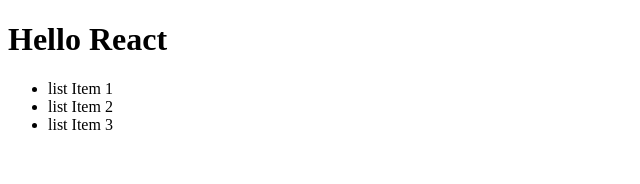
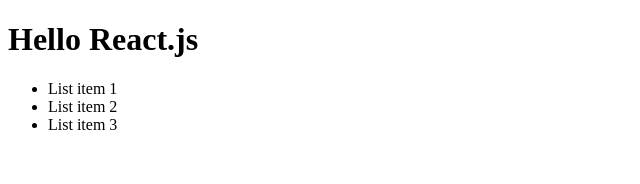
Before and after one commit to Stail6/React-lesson, a React (Create React App) app: page / in a window 1280 px wide. Shown: the top 184 px of the page, without its empty margins (0-640 px from the left). Built offline with nearby package versions, Linux system fonts and the light colour scheme.

Commit message:
створення реакт алементів за допомогою jsx(маднява штука як штмл тік запарніше)

```diff
--- a/src/index.tsx
+++ b/src/index.tsx
@@ -1,14 +1,16 @@
 import React from 'react'
 import ReactDOM from 'react-dom/client'
 
-const h1 = React.createElement('h1', { id: 'title' }, 'Hello React')
+// jsx
+const h1 = <h1 id="title">Hello React.js</h1>
+console.log(h1)
 
-const list = React.createElement(
-    'ul',
-    null,
-    React.createElement('li', null, 'list Item 1'),
-    React.createElement('li', null, 'list Item 2'),
-    React.createElement('li', null, 'list Item 3')
+const list = (
+    <ul>
+        <li>List item 1</li>
+        <li>List item 2</li>
+        <li>List item 3</li>
+    </ul>
 )
 
 const content = (
```
